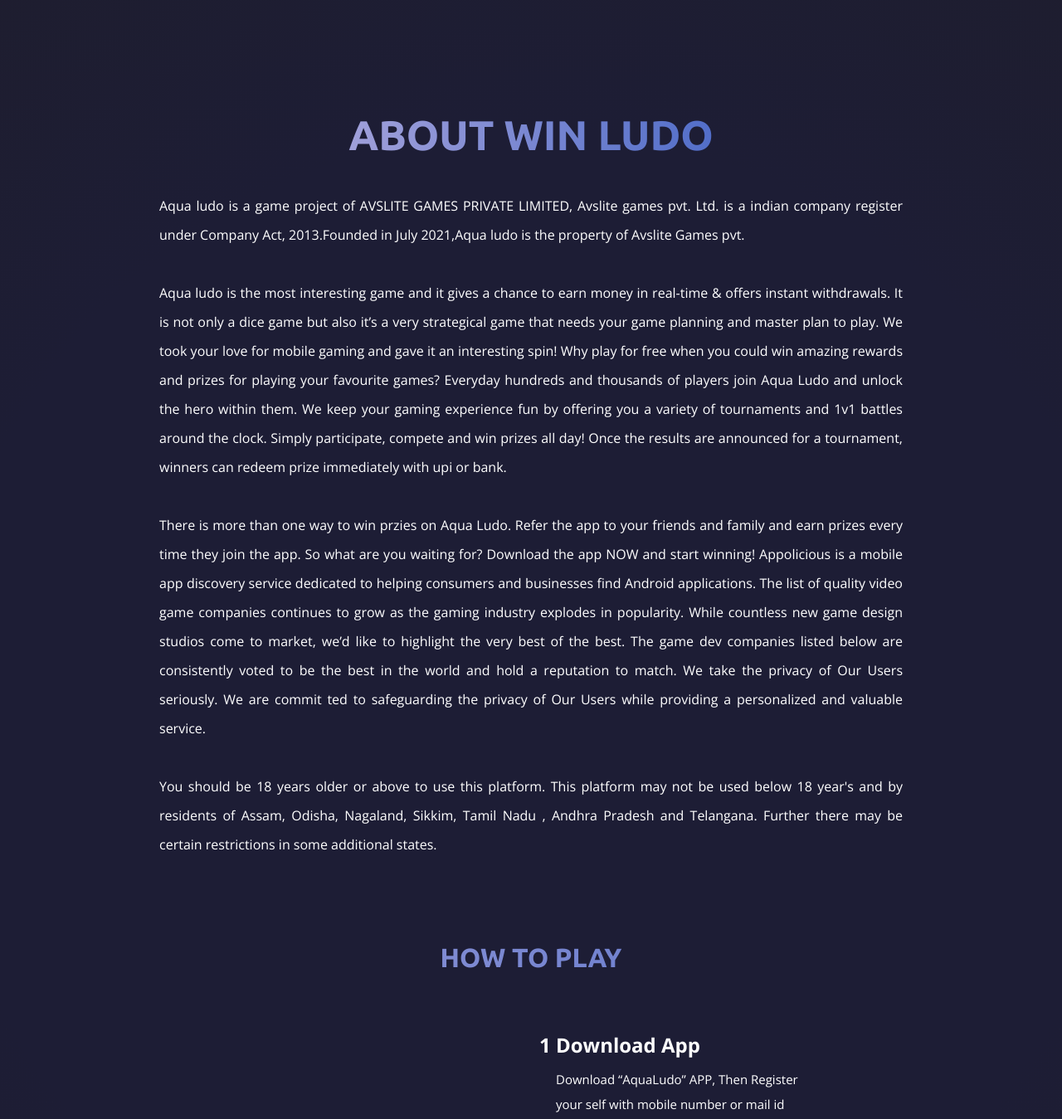
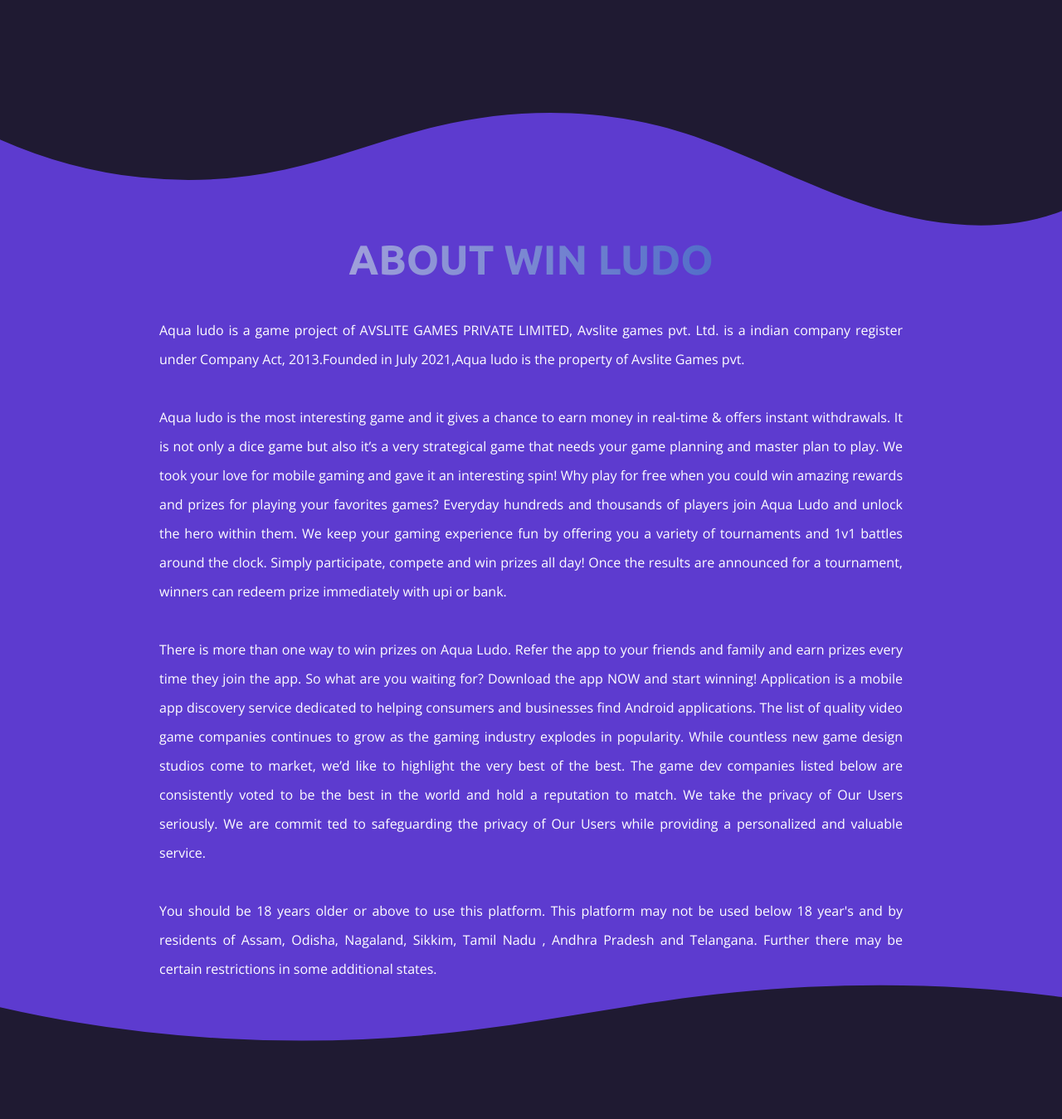
Before and after one commit to Ahonkhai/ludo, a plain HTML site: page index.html in a window 1280 px wide. Shown: the part 800-2149 px from the top of the page at 83% size. Drawn offline with nearby package versions, Linux system fonts and the light colour scheme.

Commit message:
i fixed some typos and some other stuff

```diff
--- a/app.js
+++ b/app.js
@@ -1,7 +1,7 @@
 heading1 = document.querySelector('#heading1')
 heading2 = document.querySelector('#heading2')
 heading3 = document.querySelector('#heading3')
-downloadbtn = document.querySelector('#downloadbtn')
+download_btn = document.querySelector('#download_btn')
 image = document.querySelector('.image')
 console.log(heading1)
 
--- a/index.html
+++ b/index.html
@@ -4,6 +4,7 @@
     <meta charset="UTF-8">
     <meta name="viewport" content="width=device-width, initial-scale=1.0">
     <title>Document</title>
+    <script defer src="app.js"></script>
     <link rel="preconnect" href="https://fonts.googleapis.com">
     <link rel="preconnect" href="https://fonts.gstatic.com" crossorigin>
     <link href="https://fonts.googleapis.com/css2?family=M+PLUS+Rounded+1c:wght@100;300;400;500;700;800;900&family=Open+Sans:ital,wght@0,300;0,400;0,500;0,600;0,700;0,800;1,300;1,400;1,500;1,600;1,700;1,800&family=Varela+Round&display=swap" rel="stylesheet">
@@ -16,6 +17,7 @@
 <body>
     <div id="burger"><i class="fa-solid fa-bars"></i></div>
     <div class="contain" id="contain">
+    <div class="begin">
         <nav id="nav">
             <div class="logo">
                 <h1>WIN LUDO</h1>
@@ -40,22 +42,34 @@
                     <img src="home_banner_side_img.png" alt="">
                 </div>
             </main>
+        </div>
         <section id="about">
+            <div class="custom-shape-divider-top-1694537231">
+                <svg data-name="Layer 1" xmlns="http://www.w3.org/2000/svg" viewBox="0 0 1200 120" preserveAspectRatio="none">
+                    <path d="M321.39,56.44c58-10.79,114.16-30.13,172-41.86,82.39-16.72,168.19-17.73,250.45-.39C823.78,31,906.67,72,985.66,92.83c70.05,18.48,146.53,26.09,214.34,3V0H0V27.35A600.21,600.21,0,0,0,321.39,56.44Z" class="shape-fill"></path>
+                </svg>
+            </div>
             <h1>ABOUT WIN LUDO</h1>
             <p>Aqua ludo is a game project of AVSLITE GAMES PRIVATE LIMITED, Avslite games pvt. Ltd. is a indian company register under Company Act, 2013.Founded in July 2021,Aqua ludo is the property of Avslite Games pvt. <br> <br>
                 Aqua ludo is the most interesting game and it gives a chance to earn money in real-time & offers instant withdrawals.
                 It is not only a dice game but also it’s a very strategical game that needs your game planning and master plan to play.
-                We took your love for mobile gaming and gave it an interesting spin! Why play for free when you could win amazing rewards and prizes for playing your favourite games? Everyday hundreds and thousands of players join Aqua Ludo and unlock the hero within them.
+                We took your love for mobile gaming and gave it an interesting spin! Why play for free when you could win amazing rewards and prizes for playing your favorites games? Everyday hundreds and thousands of players join Aqua Ludo and unlock the hero within them.
                 We keep your gaming experience fun by offering you a variety of tournaments and 1v1 battles around the clock.
                 Simply participate, compete and win prizes all day! Once the results are announced for a tournament, winners can redeem prize immediately with upi or bank. <br> <br>
-                There is more than one way to win przies on Aqua Ludo. Refer the app to your friends and family and earn prizes every time they join the app. So what are you waiting for? Download the app NOW and start winning!
-                Appolicious is a mobile app discovery service dedicated to helping consumers and businesses find Android applications.
+                There is more than one way to win prizes on Aqua Ludo. Refer the app to your friends and family and earn prizes every time they join the app. So what are you waiting for? Download the app NOW and start winning!
+                Application is a mobile app discovery service dedicated to helping consumers and businesses find Android applications.
                 The list of quality video game companies continues to grow as the gaming industry explodes in popularity.
                 While countless new game design studios come to market, we’d like to highlight the very best of the best.
                 The game dev companies listed below are consistently voted to be the best in the world and hold a reputation to match.
                 We take the privacy of Our Users seriously. We are commit   ted to safeguarding the privacy of Our Users while providing a personalized and valuable service. <br> <br>
                 You should be 18 years older or above to use this platform. This platform may not be used below 18 year's and by residents of Assam, Odisha, Nagaland, Sikkim, Tamil Nadu , Andhra Pradesh and Telangana. Further there may be certain restrictions in some additional states.</p>
+                <div class="custom-shape-divider-bottom-1694538578">
+                    <svg data-name="Layer 1" xmlns="http://www.w3.org/2000/svg" viewBox="0 0 1200 120" preserveAspectRatio="none">
+                        <path d="M985.66,92.83C906.67,72,823.78,31,743.84,14.19c-82.26-17.34-168.06-16.33-250.45.39-57.84,11.73-114,31.07-172,41.86A600.21,600.21,0,0,1,0,27.35V120H1200V95.8C1132.19,118.92,1055.71,111.31,985.66,92.83Z" class="shape-fill"></path>
+                    </svg>
+                </div>
         </section>
+
         <h1 class="rogue">HOW TO PLAY</h1>
         <main id="second">
 
@@ -66,7 +80,7 @@
                 <ul>
                     <li><h2>1 Download App </h2><span>Download “AquaLudo” APP, Then Register your self with mobile number or mail id</span></li>
                     <li><h2>2 Add Fund</h2><span>Add fund to your wallet and play game </span></li>
-                    <li><h2>3 Join Group and start playing</h2><span>You can opt for 2 players or 4 players board. Share Table code to one of our whatsapp group and find frind to global. ( We want to make sure that you are playing with real players)</span></li>
+                    <li><h2>3 Join Group and start playing</h2><span>You can opt for 2 players or 4 players board. Share Table code to one of our whatsapp group and find friend to global. ( We want to make sure that you are playing with real players)</span></li>
                 </ul>
                 <button id="downloadbtn">Download App</button>
             </div>
@@ -78,7 +92,7 @@
             </head>
             <div class="floatingrib">
                 <i class="fa-solid fa-trophy"></i>
-                <h2>Monthly Challanges</h2>
+                <h2>Monthly Challenges</h2>
                 <p>Play Ludo in the challenge mode using the internet and get the opportunity to connect with random people from all over the world.</p>
             </div>
             <div class="floatingrib">
@@ -114,6 +128,5 @@
 
     <script src="https://cdnjs.cloudflare.com/ajax/libs/gsap/2.1.3/TweenMax.min.js" integrity="sha512-DkPsH9LzNzZaZjCszwKrooKwgjArJDiEjA5tTgr3YX4E6TYv93ICS8T41yFHJnnSmGpnf0Mvb5NhScYbwvhn2w==" crossorigin="anonymous" referrerpolicy="no-referrer"></script>
     <script src="https://cdnjs.cloudflare.com/ajax/libs/gsap/2.1.3/TimelineMax.min.js" integrity="sha512-0xrMWUXzEAc+VY7k48pWd5YT6ig03p4KARKxs4Bqxb9atrcn2fV41fWs+YXTKb8lD2sbPAmZMjKENiyzM/Gagw==" crossorigin="anonymous" referrerpolicy="no-referrer"></script>
-    <script src="app.js"></script>
 </body>
 </html>
--- a/style.css
+++ b/style.css
@@ -1,6 +1,6 @@
 *{
-    padding: 0;
-    margin: 0;
+    padding: 0px;
+    margin: 0px;
 
     font-family: 'Open Sans', sans-serif;
 
@@ -27,17 +27,26 @@ li{
 
 a{
     text-decoration: none;
-    font-size: 20px;
+    font-size: 22px;
     margin: 0 10px;
     color: white;
+    transition: font-weight 150ms;
+}
+
+a:hover{
+    font-weight: bold;
 }
 
 .contain {
     height: 420vh;
     width: 100%;
-    background: radial-gradient(circle, rgb(29, 29, 53) 40%, rgb(32, 30, 37) 100%);
+    /* background: radial-gradient(circle, rgb(29, 29, 53) 40%, rgb(32, 30, 37) 100%); */
     color: white;
 
+}
+
+.begin{
+    background-color: rgb(31, 26, 50);
 }
 
 main{
@@ -46,6 +55,7 @@ main{
 
 .image{
     width: 50%;
+    filter: drop-shadow( 24px 24px 24px rgba(0, 0, 0, 0.599))
 }
 
 
@@ -94,6 +104,29 @@ body{
     overflow-x: hidden;
 }
 
+.custom-shape-divider-top-1694537231 {
+    position: relative;
+    top: 0;
+    left: 0;
+    width: 100%;
+    overflow: hidden;
+    line-height: 0;
+}
+
+.custom-shape-divider-top-1694537231 svg {
+    position: relative;
+    display: block;
+    width: calc(100% + 1.3px);
+    height: 150px;
+}
+
+.custom-shape-divider-top-1694537231 .shape-fill {
+   fill: rgb(31, 26, 50);;
+}
+
+#about{
+    background-color: rgb(93, 59, 207);
+}
 
 #about p{
     width: 70%;
@@ -114,6 +147,26 @@ body{
 #about h1{
     font-size: 50px;
     margin-bottom: 40px;
+}
+
+.custom-shape-divider-bottom-1694538578 {
+    position: relative;
+    bottom: 0;
+    left: 0;
+    width: 100%;
+    overflow: hidden;
+    line-height: 0;
+}
+
+.custom-shape-divider-bottom-1694538578 svg {
+    position: relative;
+    display: block;
+    width: calc(160% + 1.3px);
+    height: 124px;
+}
+
+.custom-shape-divider-bottom-1694538578 .shape-fill {
+    fill: rgb(31, 26, 50);
 }
 
 #second .image{
```
Also changed, not shown: 2 other files. Lines whose indentation alone changed are shown as unchanged.
